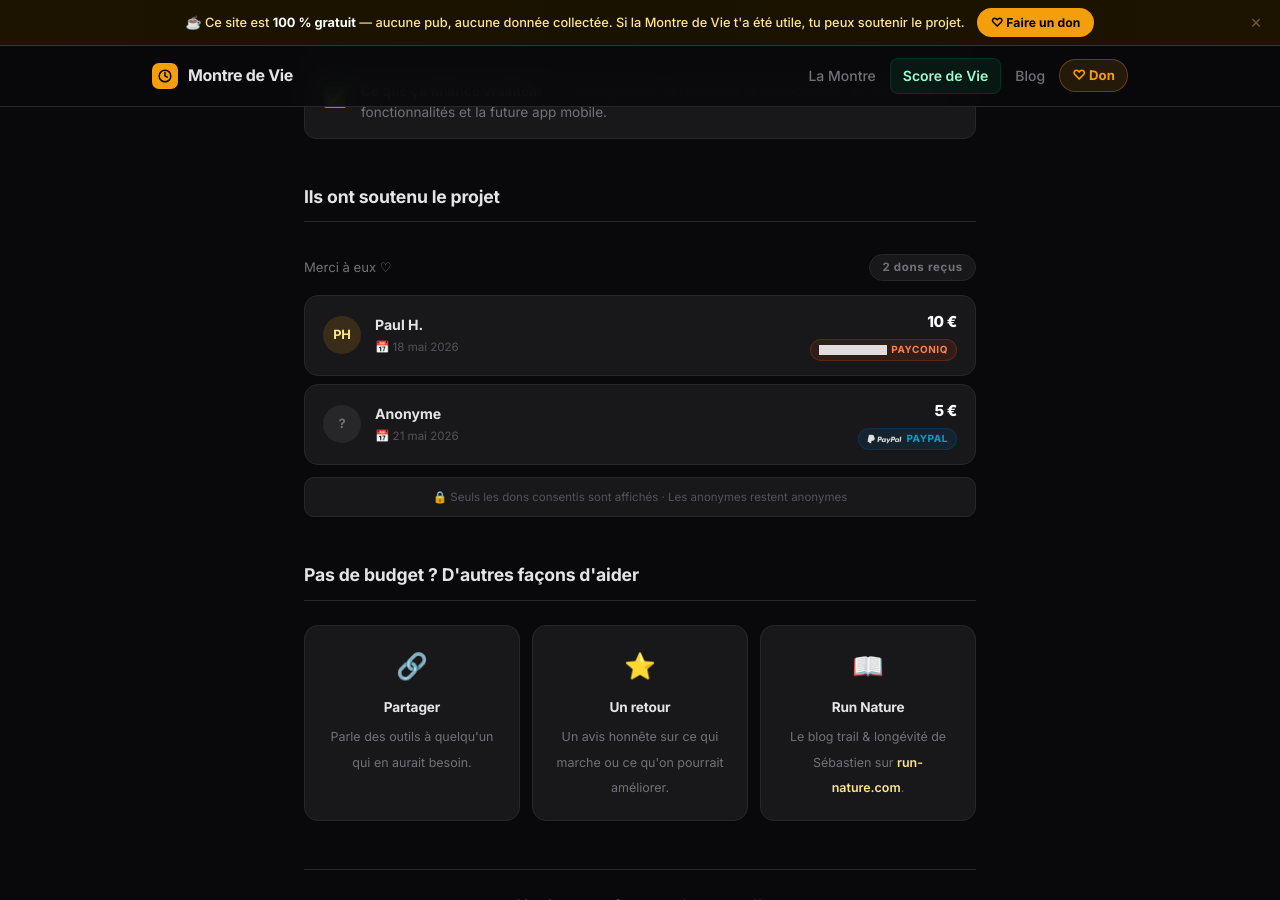
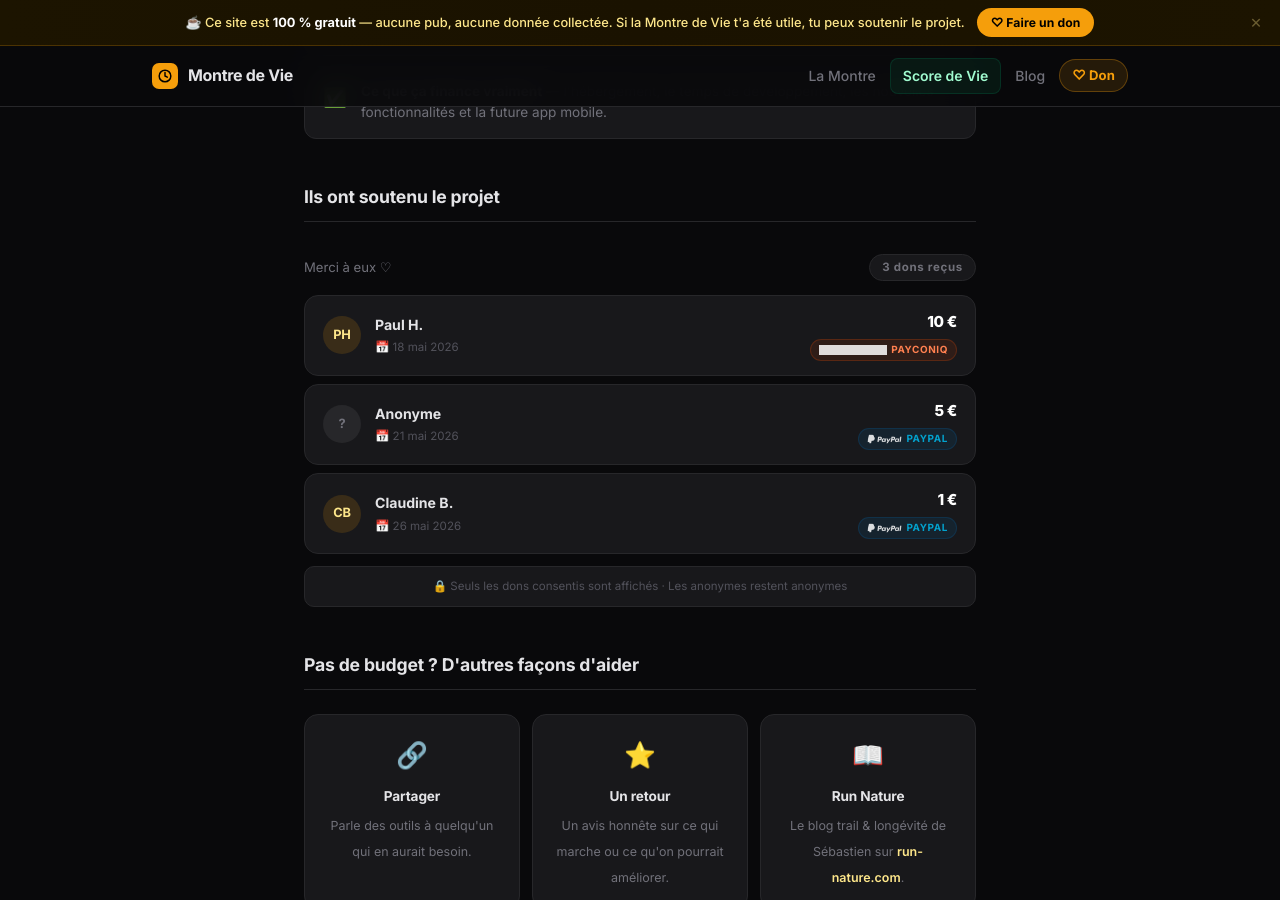
Before and after one commit to SebRunNature/memento-mori, a Jekyll site: the page built from don/index.html, in a window 1280 px wide and 900 px high, scrolled down 1954 px. Built offline with Jekyll 4.4.1, drawn with Linux system fonts in a browser that asks for light colours.

Commit message:
Update index.html

```diff
--- a/don/index.html
+++ b/don/index.html
@@ -273,8 +273,8 @@ canonical: "https://montre-de-vie.com/don/"
 <div class="don-wall">
   <div class="don-wall-header">
     <span style="font-size:.82rem;color:var(--muted)">Merci à eux ♡</span>
-    <!-- ↓ Mettre à jour ce chiffre quand tu ajoutes un donateur -->
-    <span class="don-wall-count">2 dons reçus</span>
+    <!-- ↓ Mettre à jour ce chiffre quand on doit ajouter un donateur et que qu'il est envoyé l'argent via Payconiq ou paypal -->
+    <span class="don-wall-count">3 dons reçus</span>
   </div>
 
   <div class="don-list">
@@ -301,6 +301,19 @@ canonical: "https://montre-de-vie.com/don/"
       </div>
       <div class="don-right">
         <span class="don-amount">5 €</span>
+        <span class="don-via paypal"><img src="/assets/img/paypal-logo.png" height="10" alt="" aria-hidden="true" style="vertical-align:middle;filter:brightness(0) invert(1);opacity:.85"> PayPal</span>
+      </div>
+    </div>
+
+    <!-- ══ DONATEUR 3 — Prénom + initiale + Payconiq ══ -->
+    <div class="don-row">
+      <div class="don-avatar named">CB</div>
+      <div class="don-info">
+        <div class="don-name">Claudine B.</div>
+        <div class="don-date">📅 26 mai 2026</div>
+      </div>
+      <div class="don-right">
+        <span class="don-amount">1 €</span>
         <span class="don-via paypal"><img src="/assets/img/paypal-logo.png" height="10" alt="" aria-hidden="true" style="vertical-align:middle;filter:brightness(0) invert(1);opacity:.85"> PayPal</span>
       </div>
     </div>
```
Also changed, not shown: other parts of don/index.html (+1 -1 lines).
